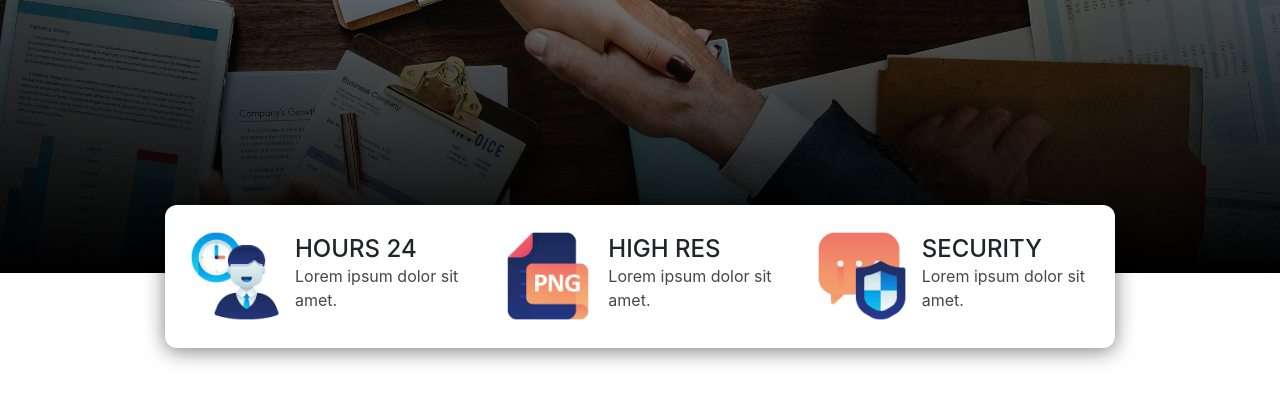
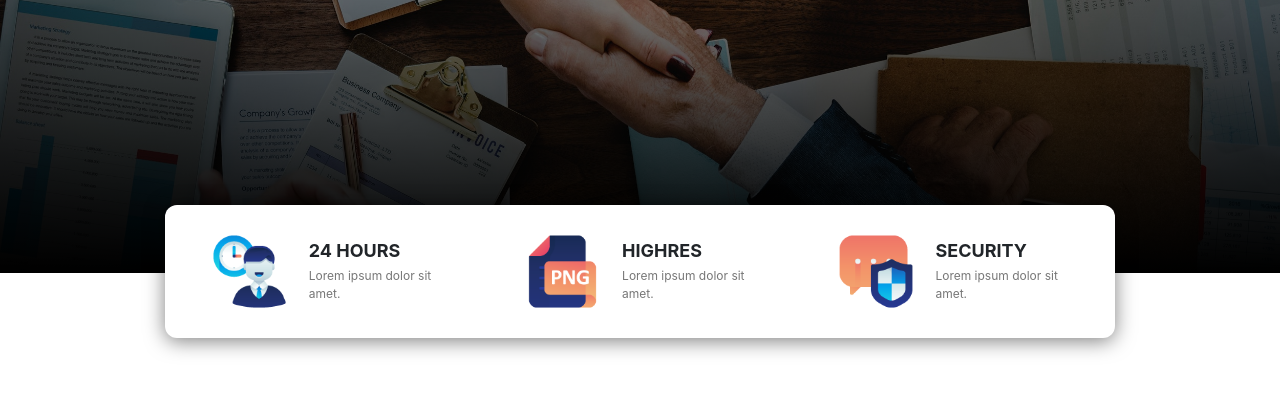
Before and after one commit to alpandi15/learn-bootstrap-layouting, a plain HTML site: page index.html in a window 1280 px wide. Shown: the part 292-694 px from the top of the page. Drawn offline with Linux system fonts and the light colour scheme; a web font is replaced by a local one.

Commit message:
Styling with flex

```diff
--- a/assets/css/style.css
+++ b/assets/css/style.css
@@ -74,6 +74,7 @@
     padding: 20px;
 }
 
+/* Panel Item Grid */
 .panel-item {
     display: grid;
     align-items: center;
@@ -85,7 +86,7 @@
 }
 .panel-item img {
     grid-area: image;
-    width: 100px;
+    width: 100%;
 }
 .panel-item h4 {
     grid-area: title;
@@ -98,6 +99,39 @@
     grid-area: subtitle;
     margin-left: 10px;
     color: #474747;
+}
+
+/* panel-item-flex */
+.panel-item-flex {
+    display: flex;
+    flex-direction: row;
+    padding: 5px;
+}
+.panel-item-flex .panel-content-image {
+    display: flex;
+    justify-content: center;
+    align-items: center;
+}
+.panel-item-flex .panel-content-image img {
+    width: 70%;
+}
+.panel-item-flex .panel-content {
+    display: flex;
+    flex-direction: column;
+    justify-content: center;
+}
+.panel-item-flex .panel-content h4 {
+    margin: 0;
+    padding: 0;
+    text-transform: uppercase;
+    font-size: 18px;
+    font-weight: bold;
+    margin-bottom: 5px;
+}
+.panel-item-flex .panel-content p {
+    margin: 0;
+    color: rgb(119, 119, 119);
+    font-size: 12px;
 }
 
 /* Desktop Version */
--- a/index.html
+++ b/index.html
@@ -46,7 +46,43 @@
       <div class="row justify-content-center">
           <div class="col-10 justify-content-center info-panel">
             <div class="row">
+                <!-- Using FlexBox -->
                 <div class="col-lg">
+                    <div class="panel-item-flex">
+                        <div class="panel-content-image">
+                            <img class="panel-image" src="/assets/img/employee.png" alt="Asset 1">
+                        </div>
+                        <div class="panel-content">
+                            <h4>24 Hours</h4>
+                            <p>Lorem ipsum dolor sit amet.</p>
+                        </div>
+                    </div>
+                </div>
+                <div class="col-lg">
+                    <div class="panel-item-flex">
+                        <div class="panel-content-image">
+                            <img class="panel-image" src="/assets/img/hires.png" alt="Asset 1">
+                        </div>
+                        <div class="panel-content">
+                            <h4>Highres</h4>
+                            <p>Lorem ipsum dolor sit amet.</p>
+                        </div>
+                    </div>
+                </div>
+                <div class="col-lg">
+                    <div class="panel-item-flex">
+                        <div class="panel-content-image">
+                            <img class="panel-image" src="/assets/img/security.png" alt="Asset 1">
+                        </div>
+                        <div class="panel-content">
+                            <h4>Security</h4>
+                            <p>Lorem ipsum dolor sit amet.</p>
+                        </div>
+                    </div>
+                </div>
+
+                <!-- Using Grid -->
+                <!-- <div class="col-lg">
                     <div class="panel-item">
                         <img class="panel-image" src="/assets/img/employee.png" alt="Asset 1">
                         <h4>Hours 24</h4>
@@ -66,7 +102,7 @@
                         <h4>Security</h4>
                         <p>Lorem ipsum dolor sit amet.</p>
                     </div>
-                </div>
+                </div> -->
             </div>
           </div>
       </div>
```
